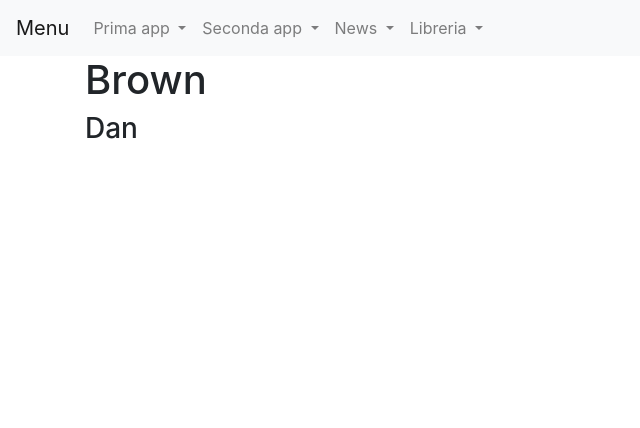
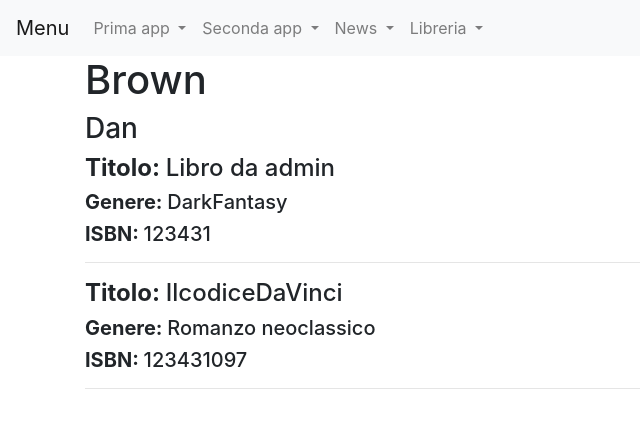
Before and after one commit to MeroneAndrea/primo_progetto, a Django app: page /libreria/autore/1 in a window 1280 px wide. Shown: the top 428 px of the page, without its empty margins (0-640 px from the left). Run offline with Django 3.2, Linux system fonts and the light colour scheme; data comes from the database, SQL or seed files in the repository.

Commit message:
fatto bene

```diff
--- a/libreria/templates/autore_detail.html
+++ b/libreria/templates/autore_detail.html
@@ -7,4 +7,10 @@
 {% block content %}
     <h1>{{ autore_ma.cognome }}</h1>
     <h3>{{ autore_ma.nome }}</h3>
+    {% for libro in  autore_ma.libri.all %}
+        <h4><strong>Titolo: </strong>{{ libro.titolo }}</h4>
+        <h5><strong>Genere: </strong>{% for genere in libro.genere.all %}{{ genere }} {% endfor %}</h5>
+        <h5><strong>ISBN: </strong>{{ libro.ISBN }}</h5>
+        <hr>
+    {% endfor %}
 {% endblock content %}
--- a/libreria/templates/lista_libri.html
+++ b/libreria/templates/lista_libri.html
@@ -9,7 +9,7 @@
     {% for libro in libri %}
         <p><strong>Titolo:</strong>{{libro.titolo}}</a></p>
         <p><strong>Contenuto: </strong>{{libro.genere.all|join:" "}}</p>
-        <p><strong>Autore:</strong>{{libro.autore.nome}},{{libro.autore.cognome}}</p>
+        <p><strong>Autore:</strong><a href="{% url 'libreria:autore_detail' libro.autore.id %}">{{libro.autore.nome}},{{libro.autore.cognome}}</a></p>
         <p><strong>ISBN:</strong>{{libro.ISBN}}</p>
         <hr>
     {% endfor %}
```
